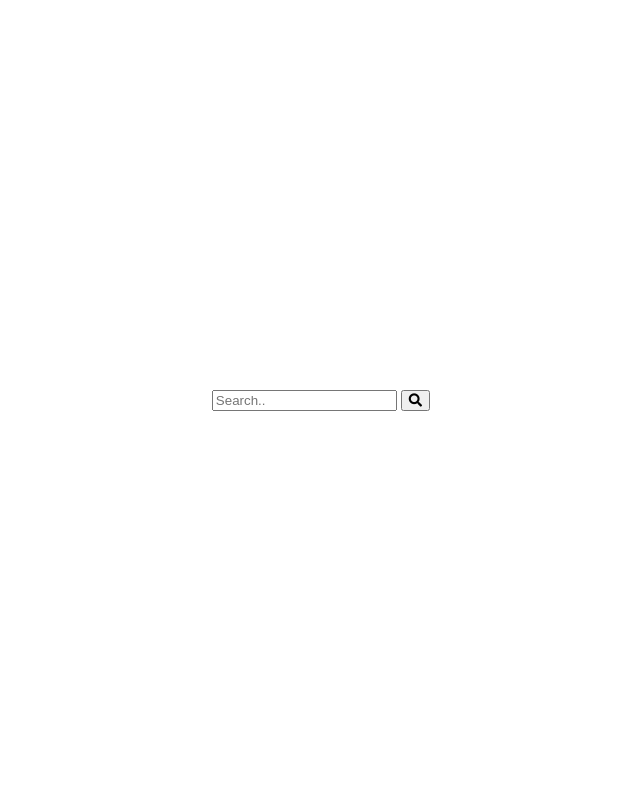
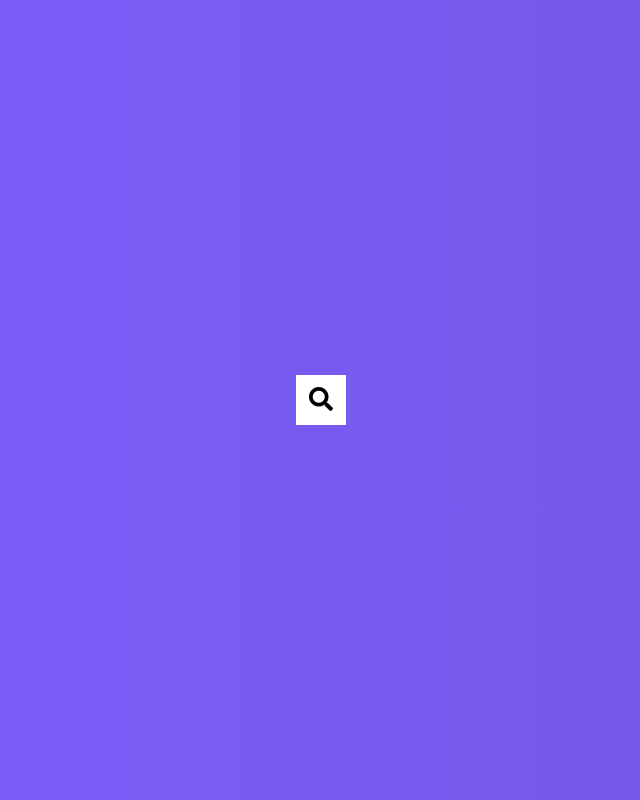
Before and after one commit to DanDo385/hidden_search_widget, a plain HTML site: page index.html in a window 1280 px wide. Shown: the whole page, without its empty margins (319-959 px from the left). Drawn offline with Linux system fonts and the light colour scheme.

Commit message:
starting css

```diff
--- a/style.css
+++ b/style.css
@@ -5,6 +5,7 @@
 }
 
 body {
+  background-image: linear-gradient(90deg, #7d5fff, #7158e2);
   font-family: 'Roboto', sans-serif;
   display: flex;
   flex-direction: column;
@@ -14,3 +15,31 @@ body {
   overflow: hidden;
   margin: 0;
 }
+
+.search {
+  position: relative;
+  height: 50px;
+}
+
+.search .input {
+  background-color: #fff;
+  border: 0;
+  font-size: 18px;
+  padding: 15px;
+  height: 50px;
+  width: 50px;
+  transition: width 0.3s ease;
+}
+
+.btn {
+  background-color: white;
+  border: 0;
+  cursor: pointer;
+  font-size: 24px;
+  position: absolute;
+  top: 0;
+  left: 0;
+  height: 50px;
+  width: 50px;
+  transition: transform 0.3s ease;
+}
```
Also changed, not shown: index.html (line endings or trailing spaces).
